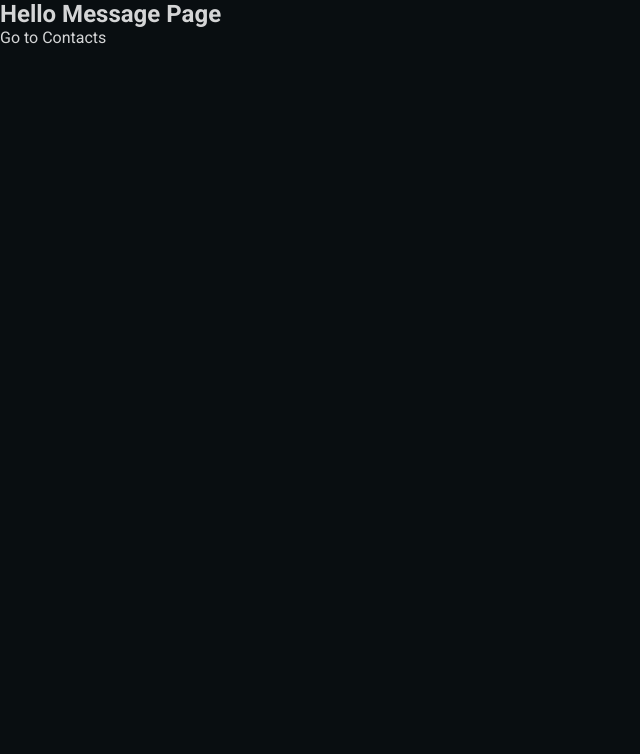
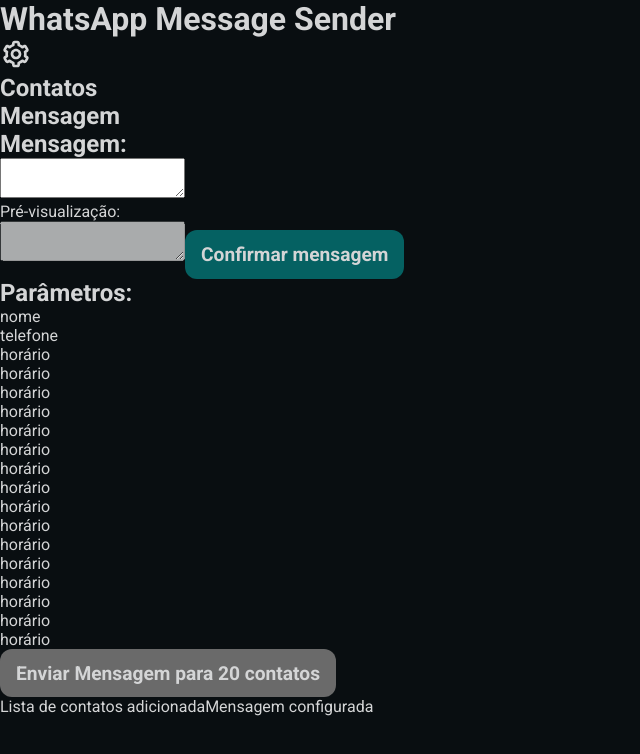
Before and after one commit to luizfverissimo/whatsapp-message-sender, a React app: page /#/message in a window 1280 px wide. Shown: the top 754 px of the page, without its empty margins (0-640 px from the left). Built offline with nearby package versions, Linux system fonts and the light colour scheme.

Commit message:
message page style DONE

```diff
--- a/main.js
+++ b/main.js
@@ -7,7 +7,7 @@
     height: 768,
     backgroundColor: '#fff',
     webPreferences: {
-      nodeIntegration: true,
+      nodeIntegration: false,
       worldSafeExecuteJavaScript: true,
       contextIsolation: true
     }
--- a/src/components/FooterButton/styles.scss
+++ b/src/components/FooterButton/styles.scss
@@ -1,4 +1,6 @@
 .footerButton {
+  position: fixed;
+  bottom: 2rem;
   width: 100%;
   display: flex;
   justify-content: center;
--- a/src/components/Header/index.js
+++ b/src/components/Header/index.js
@@ -1,9 +1,20 @@
 import React from 'react';
 import { BiCog } from 'react-icons/bi';
+import { Link, useRouteMatch } from 'react-router-dom';
 
 import './styles.scss';
 
 function Header() {
+  const isHomePath = useRouteMatch({
+    path: '/',
+    exact: true
+  });
+
+  const isMessagePath = useRouteMatch({
+    path: '/message',
+    exact: true
+  });
+
   return (
     <header className='headerContainer'>
       <div className='header'>
@@ -11,11 +22,15 @@
         <BiCog size={32} />
       </div>
       <div className='tabsNavigation'>
-        <div className="active">
-          <h2>Contatos</h2>
+        <div className={isHomePath ? 'active' : ''}>
+          <Link to='/'>
+            <h2>Contatos</h2>
+          </Link>
         </div>
-        <div>
-          <h2>Menssagem</h2>
+        <div className={isMessagePath ? 'active' : ''}>
+          <Link to='/message'>
+            <h2>Mensagem</h2>
+          </Link>
         </div>
       </div>
     </header>
--- a/src/components/Header/styles.scss
+++ b/src/components/Header/styles.scss
@@ -29,9 +29,14 @@
       justify-content: center;
       align-items: center;
       padding: 1rem;
+      transition: filter 0.2s;
 
       h2 {
         font-size: 1.2rem;
+      }
+
+      &:hover {
+        filter: brightness(1.2);
       }
 
       &.active {
--- a/src/pages/Home/styles.scss
+++ b/src/pages/Home/styles.scss
@@ -1,11 +1,3 @@
-.container {
-  width: 100%;
-  height: 100%;
-  display: flex;
-  flex-direction: column;
-  align-items: center;
-}
-
 .contactsContainer {
   width: 100%;
   height: 100%;
--- a/src/pages/Message/index.js
+++ b/src/pages/Message/index.js
@@ -1,13 +1,53 @@
-import React from 'react'
-import { Link } from 'react-router-dom'
+import React, { useState } from 'react';
+import FooterButton from '../../components/FooterButton';
+import Header from '../../components/Header';
+
+import './styles.scss';
 
 function Message() {
+  const [message, setMessage] = useState('');
+
   return (
-    <div>
-      <h2>Hello Message Page</h2>
-      <Link to='/'><a>Go to Contacts</a></Link>
+    <div className='container'>
+      <Header />
+      <div className='messageContainer'>
+        <div>
+          <h2>Mensagem:</h2>
+          <textarea
+            value={message}
+            onChange={(e) => setMessage(e.target.value)}
+          />
+          <p>Pré-visualização:</p>
+          <textarea value={message} disabled />
+          <button type='button'>Confirmar mensagem</button>
+        </div>
+        <div>
+          <h2>Parâmetros:</h2>
+          <ul>
+            <li>nome</li>
+            <li>telefone</li>
+            <li>horário</li>
+            <li>horário</li>
+            <li>horário</li>
+            <li>horário</li>
+            <li>horário</li>
+            <li>horário</li>
+            <li>horário</li>
+            <li>horário</li>
+            <li>horário</li>
+            <li>horário</li>
+            <li>horário</li>
+            <li>horário</li>
+            <li>horário</li>
+            <li>horário</li>
+            <li>horário</li>
+            <li>horário</li>
+          </ul>
+        </div>
+      </div>
+      <FooterButton/>
     </div>
-  )
+  );
 }
 
-export default Message
+export default Message;
--- /dev/null
+++ b/src/pages/Message/styles.scss
@@ -0,0 +1,57 @@
+.messageContainer {
+  width: 100%;
+  height: 100%;
+  display: flex;
+  justify-content: space-between;
+  padding: 2rem;
+
+  div {
+    width: 45%;
+
+    h2 {
+      font-size: 1.2rem;
+      margin-bottom: 1.5rem;
+    }
+
+    textarea {
+      width: 100%;
+      height: 100px;
+      color: black;
+      font-weight: bold;
+      font-size: 1rem;
+      padding: 1rem;
+      margin-bottom: 1rem;
+      border-radius: 12px;
+
+      &:disabled {
+        background-color: #fff;
+      }
+    }
+
+    p {
+      margin-bottom: 1rem;
+    }
+
+    ul {
+      display: flex;
+      align-items: center;
+      width: 100%;
+      height: 300px;
+      overflow-y: scroll;
+      flex-wrap: wrap;
+
+      li {
+        background-color: var(--gray-200);
+        padding: 0.5rem 1rem;
+        border-radius: 12px;
+        margin: 0.5rem;
+        cursor: pointer;
+        transition: filter .2s;
+
+        &:hover {
+          filter: brightness(1.1);
+        }
+      }
+    }
+  }
+}
--- a/src/styles/global.scss
+++ b/src/styles/global.scss
@@ -60,6 +60,14 @@
   list-style: none;
 }
 
+.container {
+  width: 100%;
+  height: 100%;
+  display: flex;
+  flex-direction: column;
+  align-items: center;
+}
+
 button {
   background-color: var(--green);
   font-size: 1.2rem;
```
Also changed, not shown: 1 other file (tests, documents, lock files or other folders).
